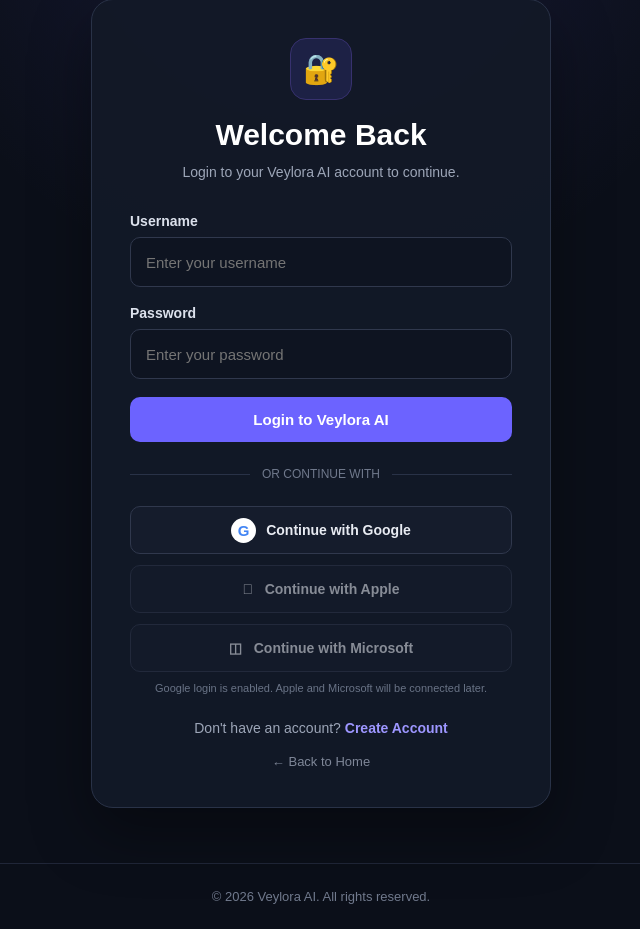
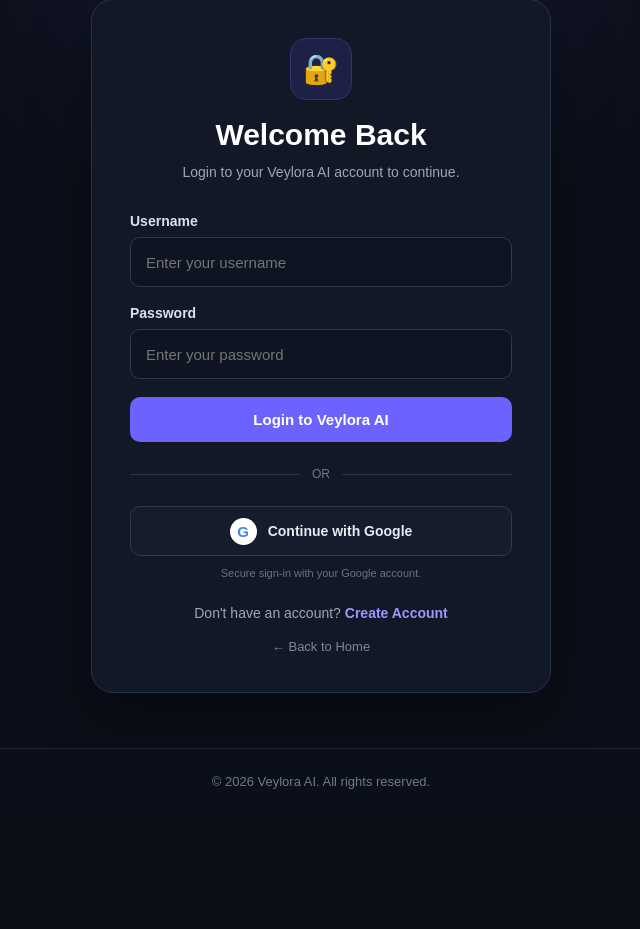
Before and after one commit to mfahad772/veylora-ai, a Django app: page /login/ in a window 1280 px wide. Shown: the part 126-1055 px from the top of the page, without its empty margins (319-959 px from the left). After the commit the page ends 915 px from the top, so only its background shows below. Run offline with Django 5.2, Linux system fonts and the light colour scheme; some libraries are stand-ins or nearby versions.

Commit message:
Finalize login signup Google auth

```diff
--- a/tools/templates/login.html
+++ b/tools/templates/login.html
@@ -10,9 +10,10 @@
     <title>Login - Veylora AI</title>
 
     <meta name="description"
-          content="Login to your Veylora AI account and access your profile and AI tools.">
+          content="Login to your Veylora AI account and access powerful AI tools.">
 
     <style>
+
         * {
             margin: 0;
             padding: 0;
@@ -21,26 +22,38 @@
 
         body {
             font-family: Arial, Helvetica, sans-serif;
+
             background:
-                radial-gradient(circle at top, rgba(108, 99, 255, 0.14), transparent 35%),
+                radial-gradient(
+                    circle at top,
+                    rgba(108, 99, 255, 0.14),
+                    transparent 35%
+                ),
                 #0b0f19;
+
             color: #ffffff;
             min-height: 100vh;
         }
 
+        /* HEADER */
+
         header {
             width: 100%;
             padding: 20px 7%;
+
             display: flex;
             justify-content: space-between;
             align-items: center;
+
             border-bottom: 1px solid #202638;
+
             background: rgba(11, 15, 25, 0.94);
         }
 
         .logo {
             color: #ffffff;
             text-decoration: none;
+
             font-size: 25px;
             font-weight: bold;
         }
@@ -58,7 +71,9 @@
         nav a {
             color: #cbd0dc;
             text-decoration: none;
+
             font-size: 14px;
+
             transition: 0.25s;
         }
 
@@ -66,25 +81,40 @@
             color: #ffffff;
         }
 
+        /* PAGE */
+
         .page {
             width: 92%;
             min-height: calc(100vh - 145px);
+
             margin: auto;
+
             display: flex;
             align-items: center;
             justify-content: center;
+
             padding: 55px 0;
         }
+
+        /* CARD */
 
         .login-card {
             width: 100%;
             max-width: 460px;
+
             background: rgba(18, 24, 39, 0.96);
+
             border: 1px solid #293247;
             border-radius: 22px;
+
             padding: 38px;
-            box-shadow: 0 25px 60px rgba(0, 0, 0, 0.36);
+
+            box-shadow:
+                0 25px 60px
+                rgba(0, 0, 0, 0.36);
         }
+
+        /* WELCOME */
 
         .welcome {
             text-align: center;
@@ -94,13 +124,19 @@
         .welcome-icon {
             width: 62px;
             height: 62px;
+
             margin: 0 auto 18px;
+
             display: flex;
             align-items: center;
             justify-content: center;
+
             border-radius: 16px;
+
             background: #1d2145;
+
             border: 1px solid #37316e;
+
             font-size: 29px;
         }
 
@@ -111,20 +147,33 @@
 
         .welcome p {
             color: #9da6b8;
+
             line-height: 1.6;
+
             font-size: 14px;
         }
 
+        /* ERROR */
+
         .error-box {
             background: rgba(239, 68, 68, 0.1);
+
             border: 1px solid rgba(239, 68, 68, 0.35);
+
             color: #fca5a5;
+
             border-radius: 10px;
+
             padding: 12px 14px;
+
             font-size: 13px;
+
             margin-bottom: 18px;
+
             line-height: 1.5;
         }
+
+        /* FORM */
 
         .form-group {
             margin-bottom: 18px;
@@ -132,8 +181,11 @@
 
         .form-group label {
             display: block;
+
             margin-bottom: 8px;
+
             color: #dce1ec;
+
             font-size: 14px;
             font-weight: 600;
         }
@@ -141,128 +193,178 @@
         .form-group input {
             width: 100%;
             height: 50px;
+
             padding: 0 15px;
+
             border: 1px solid #30384d;
             border-radius: 10px;
+
             background: #0e1421;
+
             color: #ffffff;
+
             outline: none;
+
             font-size: 15px;
+
             transition: 0.25s;
         }
 
         .form-group input:focus {
             border-color: #6c63ff;
-            box-shadow: 0 0 0 3px rgba(108, 99, 255, 0.12);
+
+            box-shadow:
+                0 0 0 3px
+                rgba(108, 99, 255, 0.12);
         }
+
+        /* LOGIN BUTTON */
 
         .login-button {
             width: 100%;
+
             border: none;
+
             cursor: pointer;
+
             padding: 14px;
+
             border-radius: 10px;
+
             background: #6c63ff;
+
             color: #ffffff;
+
             font-size: 15px;
             font-weight: bold;
+
             transition: 0.25s;
         }
 
         .login-button:hover {
             background: #584ee8;
+
             transform: translateY(-1px);
-            box-shadow: 0 8px 22px rgba(108, 99, 255, 0.2);
+
+            box-shadow:
+                0 8px 22px
+                rgba(108, 99, 255, 0.2);
         }
+
+        /* DIVIDER */
 
         .divider {
             display: flex;
             align-items: center;
+
             gap: 12px;
+
             margin: 25px 0;
+
             color: #70798c;
+
             font-size: 12px;
         }
 
         .divider::before,
         .divider::after {
             content: "";
+
             flex: 1;
+
             height: 1px;
+
             background: #293247;
         }
 
-        .social-buttons {
-            display: grid;
-            gap: 11px;
-        }
+        /* GOOGLE */
 
-        .social-form {
+        .google-form {
             width: 100%;
         }
 
-        .social-button {
+        .google-button {
             width: 100%;
-            height: 48px;
+            height: 50px;
+
             display: flex;
             align-items: center;
             justify-content: center;
-            gap: 10px;
+
+            gap: 11px;
+
             background: #151c2c;
+
             border: 1px solid #30384d;
             border-radius: 10px;
+
             color: #e8ebf2;
+
             font-size: 14px;
             font-weight: 600;
-        }
 
-        .google-button {
             cursor: pointer;
-            opacity: 1;
+
             transition: 0.25s;
         }
 
         .google-button:hover {
             background: #1d2537;
+
             border-color: #6c63ff;
+
             transform: translateY(-1px);
-        }
 
-        .disabled-button {
-            cursor: not-allowed;
-            opacity: 0.55;
+            box-shadow:
+                0 7px 18px
+                rgba(108, 99, 255, 0.14);
         }
 
         .google-icon {
-            width: 25px;
-            height: 25px;
-            background: #ffffff;
-            color: #4285f4;
-            border-radius: 50%;
+            width: 27px;
+            height: 27px;
+
             display: flex;
             align-items: center;
             justify-content: center;
+
+            border-radius: 50%;
+
+            background: #ffffff;
+
+            color: #4285f4;
+
             font-size: 15px;
             font-weight: bold;
         }
 
         .social-note {
-            margin-top: 10px;
+            margin-top: 11px;
+
             text-align: center;
+
             color: #697386;
+
             font-size: 11px;
         }
 
+        /* SIGNUP */
+
         .signup-text {
             margin-top: 26px;
+
             text-align: center;
+
             color: #9da6b8;
+
             font-size: 14px;
         }
 
         .signup-text a {
             color: #9d96ff;
+
             text-decoration: none;
+
             font-weight: bold;
         }
 
@@ -270,12 +372,19 @@
             color: #ffffff;
         }
 
+        /* BACK */
+
         .back-home {
             display: block;
+
             text-align: center;
+
             margin-top: 18px;
+
             color: #7f8798;
+
             text-decoration: none;
+
             font-size: 13px;
         }
 
@@ -283,15 +392,24 @@
             color: #ffffff;
         }
 
+        /* FOOTER */
+
         footer {
             border-top: 1px solid #202638;
+
             padding: 25px 7%;
+
             color: #70798c;
+
             text-align: center;
+
             font-size: 13px;
         }
 
+        /* MOBILE */
+
         @media (max-width: 600px) {
+
             header {
                 padding: 18px 5%;
             }
@@ -313,22 +431,40 @@
             .welcome h1 {
                 font-size: 26px;
             }
+
         }
+
     </style>
 </head>
 
+
 <body>
+
 
 <header>
 
-    <a href="{% url 'home' %}" class="logo">
+    <a href="{% url 'home' %}"
+       class="logo">
+
         Veylora <span>AI</span>
+
     </a>
 
+
     <nav>
-        <a href="{% url 'home' %}">Home</a>
-        <a href="{% url 'image_tools' %}">AI Image Tools</a>
-        <a href="{% url 'video_tools' %}">AI Video Tools</a>
+
+        <a href="{% url 'home' %}">
+            Home
+        </a>
+
+        <a href="{% url 'image_tools' %}">
+            AI Image Tools
+        </a>
+
+        <a href="{% url 'video_tools' %}">
+            AI Video Tools
+        </a>
+
     </nav>
 
 </header>
@@ -336,7 +472,9 @@
 
 <main class="page">
 
+
     <div class="login-card">
+
 
         <div class="welcome">
 
@@ -344,7 +482,9 @@
                 🔐
             </div>
 
-            <h1>Welcome Back</h1>
+            <h1>
+                Welcome Back
+            </h1>
 
             <p>
                 Login to your Veylora AI account to continue.
@@ -356,7 +496,10 @@
         {% if form.errors %}
 
             <div class="error-box">
-            Username or password is incorrect. Please try again.
+
+                Username or password is incorrect.
+                Please try again.
+
             </div>
 
         {% endif %}
@@ -367,6 +510,7 @@
         <form method="POST">
 
             {% csrf_token %}
+
 
             <div class="form-group">
 
@@ -404,33 +548,36 @@
             </div>
 
 
-            <button type="submit" class="login-button">
+            <button
+                type="submit"
+                class="login-button">
+
                 Login to Veylora AI
+
             </button>
 
         </form>
 
 
+        <!-- DIVIDER -->
+
         <div class="divider">
-            OR CONTINUE WITH
+            OR
         </div>
 
 
-        <div class="social-buttons">
-
-
-            <!-- REAL GOOGLE LOGIN -->
+        <!-- GOOGLE LOGIN -->
 
         <form
             method="POST"
             action="{% provider_login_url 'google' %}"
-                class="social-form">
+            class="google-form">
 
             {% csrf_token %}
 
             <button
                 type="submit"
-                    class="social-button google-button">
+                class="google-button">
 
                 <span class="google-icon">
                     G
@@ -443,36 +590,12 @@
         </form>
 
 
-            <!-- APPLE - LATER -->
-
-            <button
-                type="button"
-                class="social-button disabled-button"
-                disabled>
-
-                 &nbsp; Continue with Apple
-
-            </button>
-
-
-            <!-- MICROSOFT - LATER -->
-
-            <button
-                type="button"
-                class="social-button disabled-button"
-                disabled>
-
-                ◫ &nbsp; Continue with Microsoft
-
-            </button>
-
+        <div class="social-note">
+            Secure sign-in with your Google account.
         </div>
 
 
-        <div class="social-note">
-            Google login is enabled. Apple and Microsoft will be connected later.
-        </div>
-
+        <!-- SIGNUP -->
 
         <div class="signup-text">
 
@@ -485,18 +608,29 @@
         </div>
 
 
-        <a href="{% url 'home' %}" class="back-home">
+        <!-- HOME -->
+
+        <a href="{% url 'home' %}"
+           class="back-home">
+
             ← Back to Home
+
         </a>
 
+
     </div>
+
 
 </main>
 
 
 <footer>
-    © 2026 Veylora AI. All rights reserved.
+
+    © 2026 Veylora AI.
+    All rights reserved.
+
 </footer>
+
 
 </body>
 
```
Also changed, not shown: tools/templates/signup.html (+24 -119 lines). Lines whose indentation alone changed are shown as unchanged.
